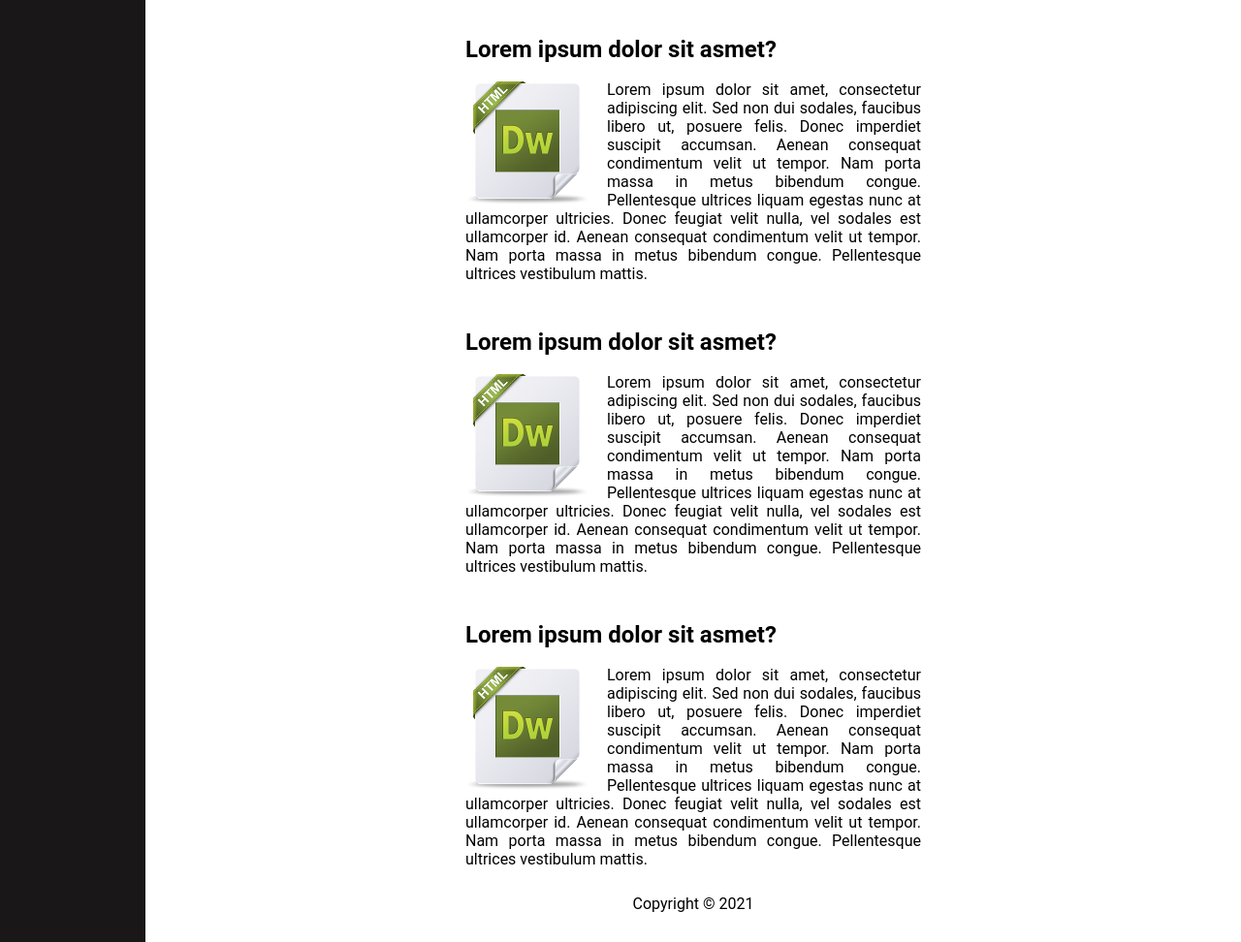
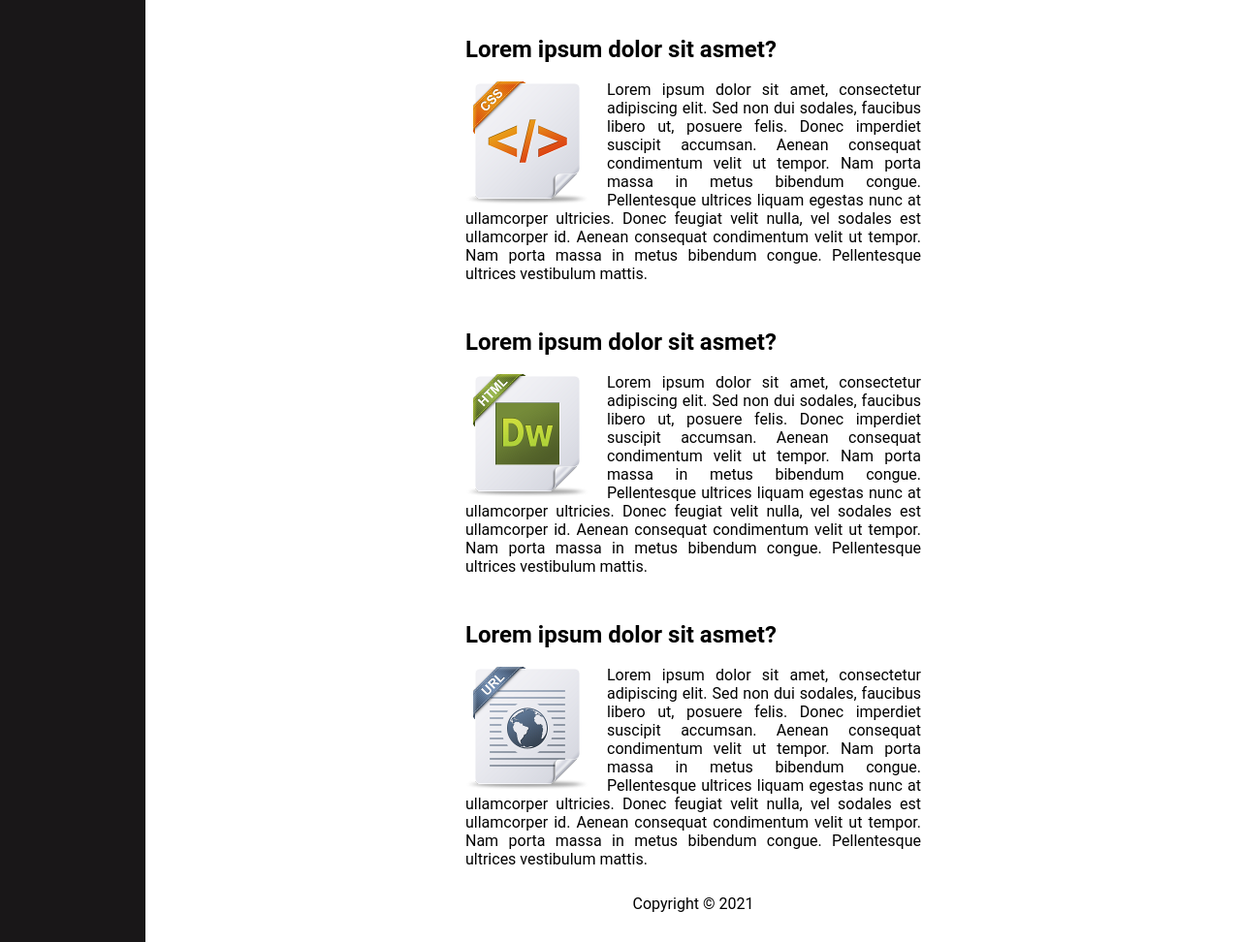
Before and after one commit to thuyfc/ncc, a plain HTML site: page index.html in a window 1280 px wide. Shown: the part 442-1414 px from the top of the page at 97% size. Drawn offline with Linux system fonts and the light colour scheme.

Commit message:
Update index.html

```diff
--- a/index.html
+++ b/index.html
@@ -55,7 +55,7 @@
                 <h2>Lorem ipsum dolor sit asmet?</h2>
 
                 <div>
-                  <img class="text-icons" src="img/html-icon.png" alt="css" />
+                  <img class="text-icons" src="img/css-icon.png" alt="css" />
                   <div class="text-align">
                     Lorem ipsum dolor sit amet, consectetur adipiscing elit. Sed
                     non dui sodales, faucibus libero ut, posuere felis. Donec
@@ -91,7 +91,7 @@
                 <h2>Lorem ipsum dolor sit asmet?</h2>
 
                 <div>
-                  <img class="text-icons" src="img/html-icon.png" alt="css" />
+                  <img class="text-icons" src="img/url-icon.png" alt="css" />
                   <div class="text-align">
                     Lorem ipsum dolor sit amet, consectetur adipiscing elit. Sed
                     non dui sodales, faucibus libero ut, posuere felis. Donec
```
